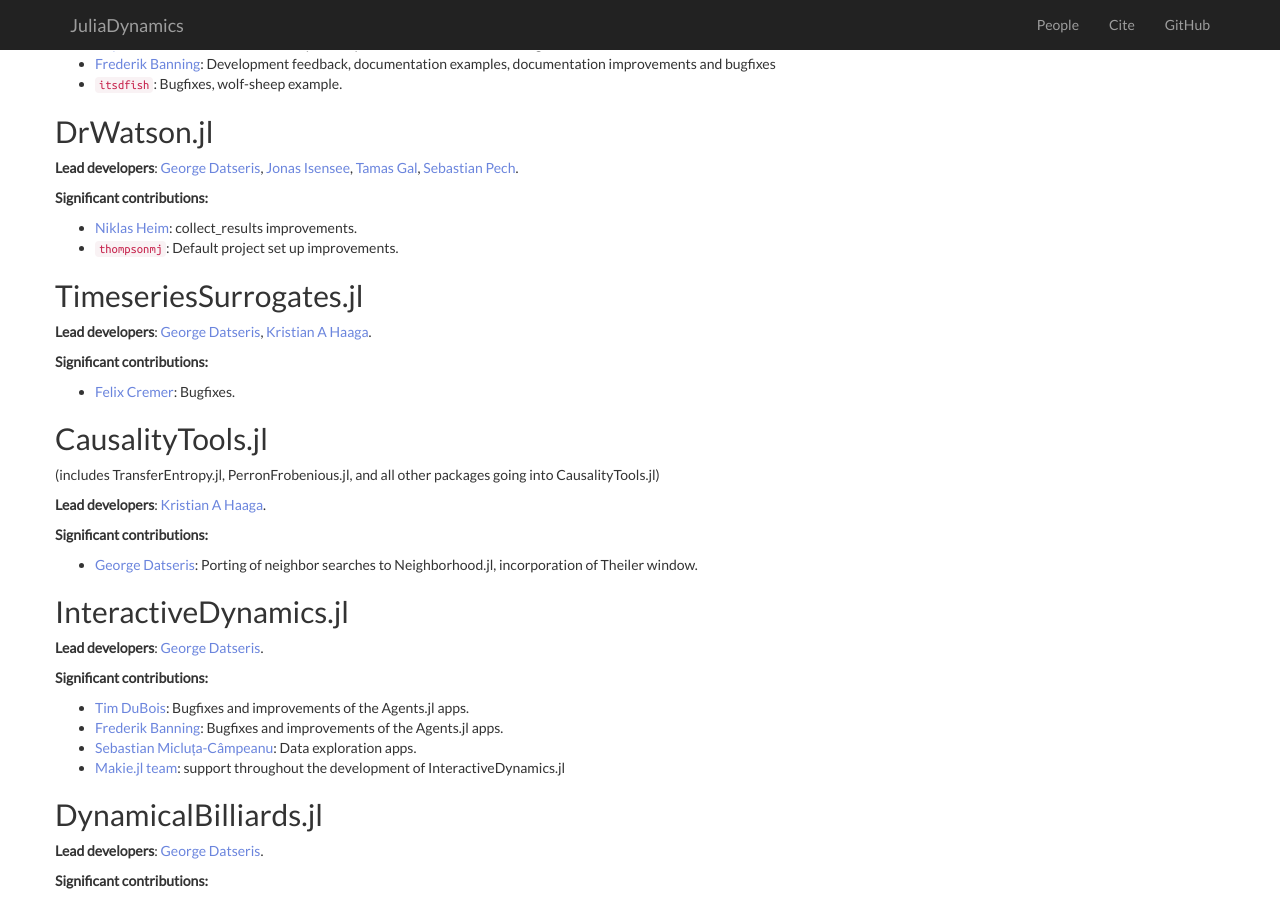
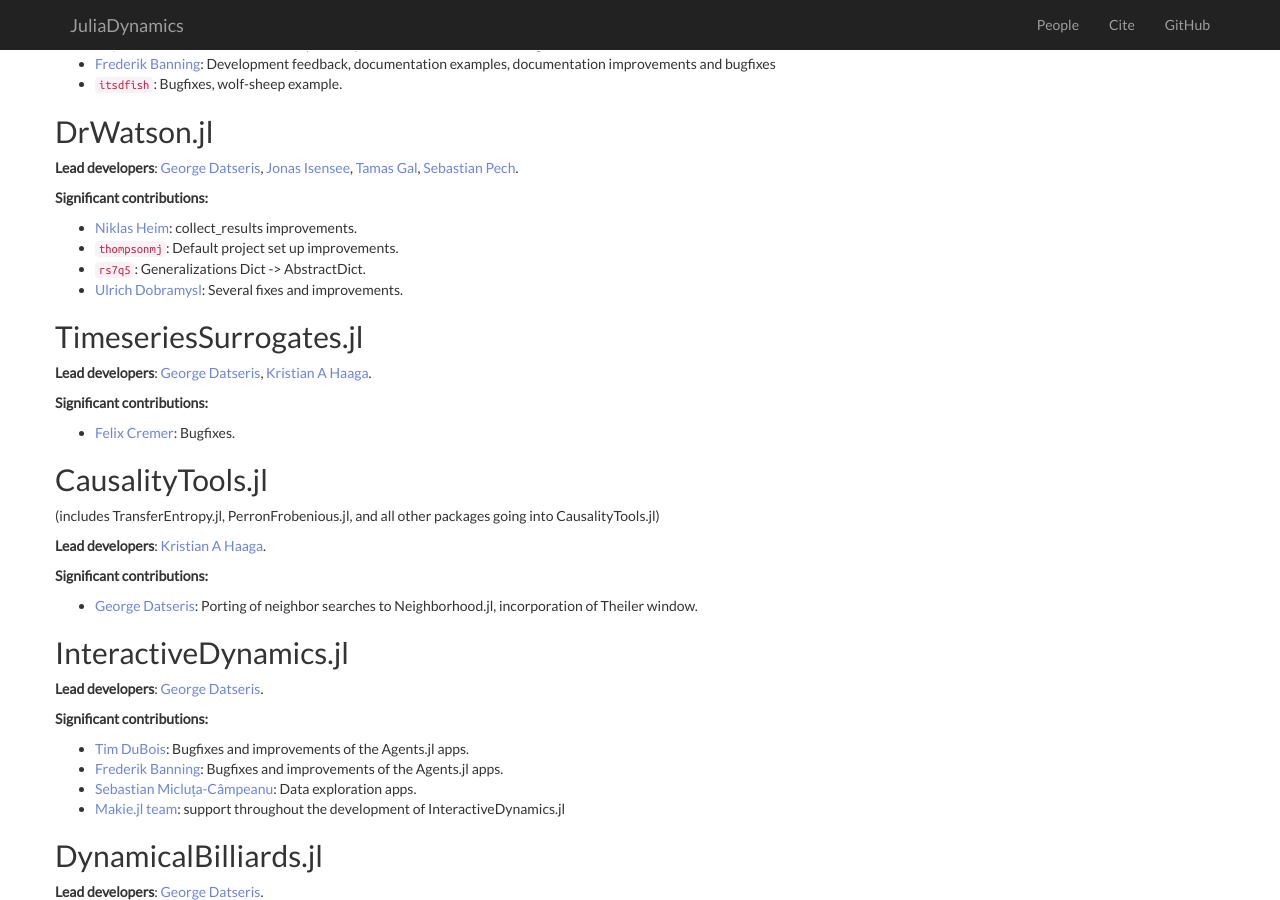
Before and after one commit to JuliaDynamics/JuliaDynamics, a Jekyll site: the page built from people.html, in a window 1280 px wide and 900 px high, scrolled down 949 px. Built offline with Jekyll 4.4.1, drawn with Linux system fonts in a browser that asks for light colours; nearby versions of some CDN libraries.

Commit message:
add DrWatson contrib.

```diff
--- a/people.html
+++ b/people.html
@@ -63,6 +63,8 @@ permalink: people/
         <ul>
         <li><a href="https://github.com/nmheim">Niklas Heim</a>: collect_results improvements.</li>
         <li><a href="https://github.com/thompsonmj"><code>thompsonmj</code></a>: Default project set up improvements.</li>
+        <li><a href="https://github.com/rs7q5"><code>rs7q5</code></a>: Generalizations Dict -> AbstractDict.</li>
+        <li><a href="https://github.com/ulido">Ulrich Dobramysl</a>: Several fixes and improvements.</li>
         </ul>
         <h2 id="timeseriessurrogates-jl">TimeseriesSurrogates.jl</h2>
         <p><strong>Lead developers</strong>: <a href="https://github.com/Datseris">George Datseris</a>, <a href="https://github.com/kahaaga">Kristian A Haaga</a>.</p>
```
